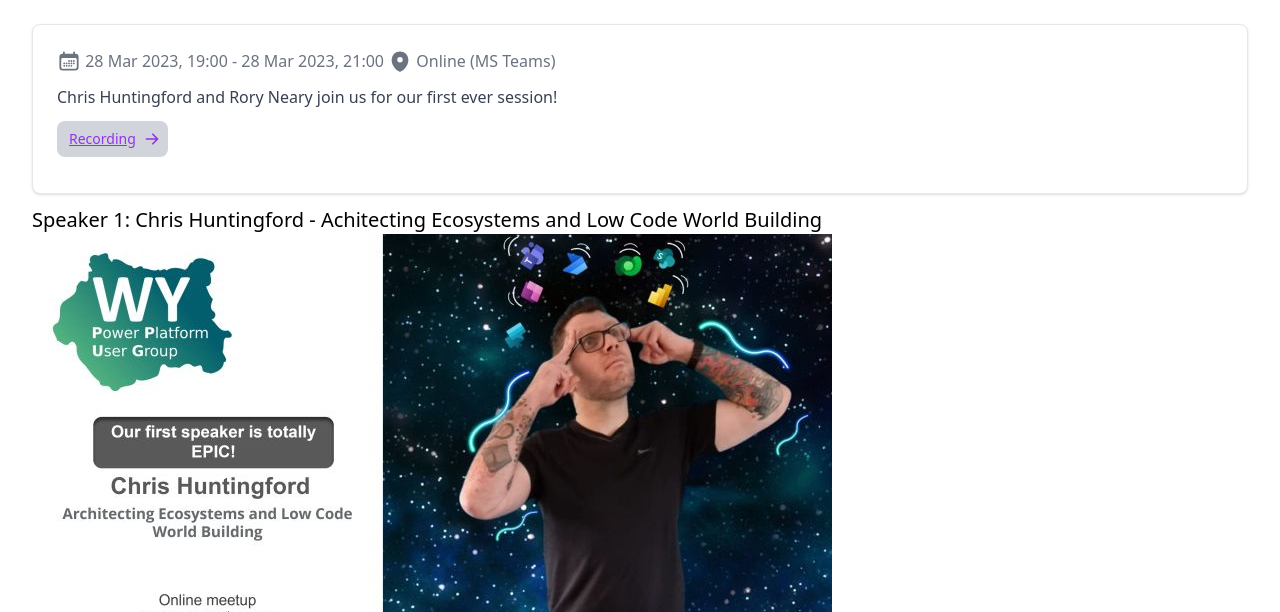
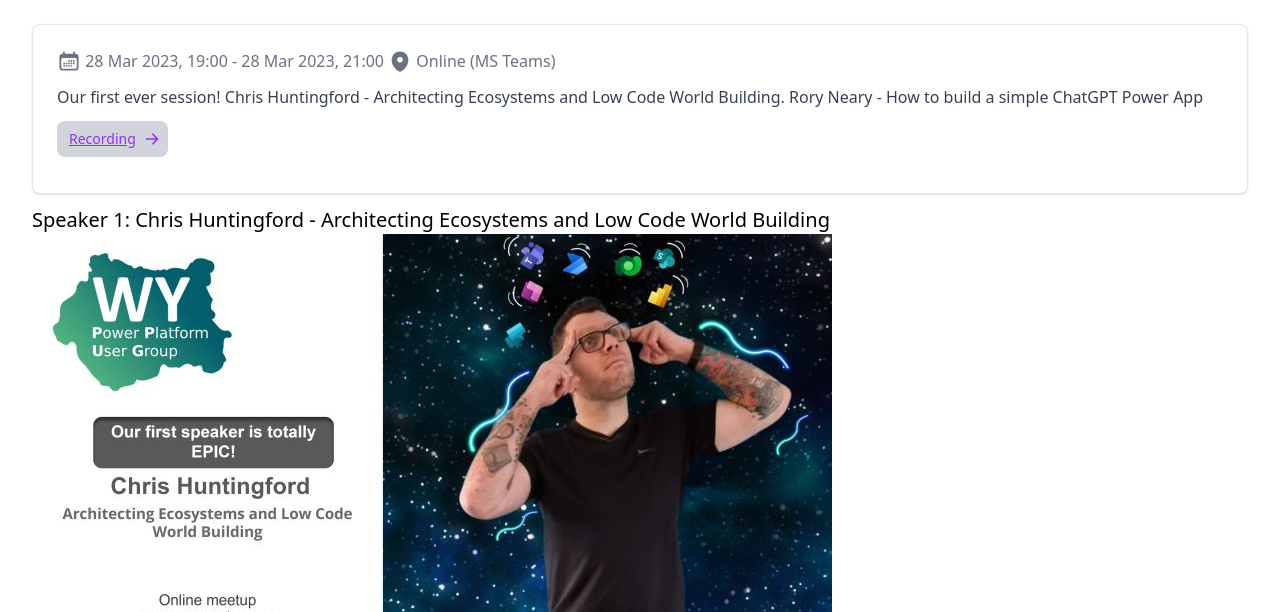
Before and after one commit to WYPPUG/Website, a Gatsby site: page /events/01-first-event in a window 1280 px wide. Shown: the part 188-800 px from the top of the page. Built offline with nearby package versions, Linux system fonts and the light colour scheme; Gatsby itself is replaced by a stand-in of ours; a web font is replaced by a local one.

Commit message:
Update Events “01-first-event”

```diff
--- a/src/content/events/01-first-event.mdx
+++ b/src/content/events/01-first-event.mdx
@@ -4,7 +4,8 @@ startDate: 2023-03-28T18:00:00.000Z
 endDate: 2023-03-28T20:00:00.000Z
 displayDate: ""
 location: Online (MS Teams)
-summary: Chris Huntingford and Rory Neary join us for our first ever session!
+summary: Our first ever session! Chris Huntingford - Architecting Ecosystems and
+  Low Code World Building. Rory Neary -  How to build a simple ChatGPT Power App
 preMeetingLinks:
   - name: Sign up for event
     url: https://www.tickettailor.com/events/wyppug/876884
@@ -12,7 +13,7 @@ postMeetingLinks:
   - name: Recording
     url: ""
 ---
-## Speaker 1: Chris Huntingford - Achitecting Ecosystems and Low Code World Building
+## Speaker 1: Chris Huntingford - Architecting Ecosystems and Low Code World Building
 
 ![Chris Huntingford](/assets/1678748471208.jpg)
 
```
